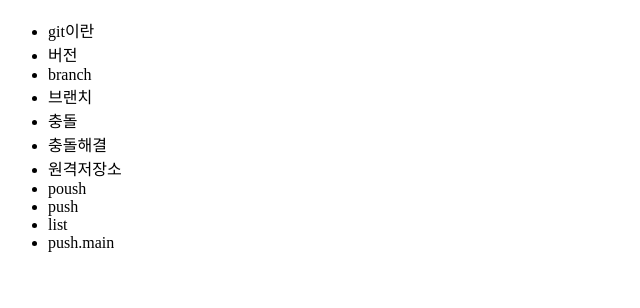
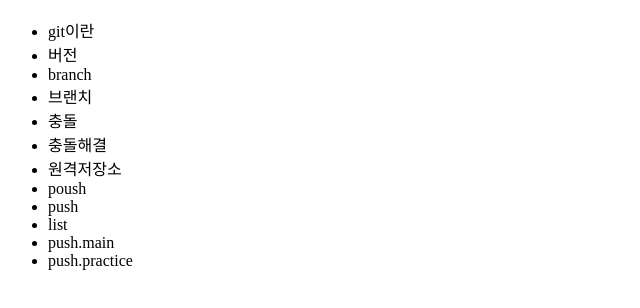
Before and after one commit to Jinsung-Yang/SourceTree, a plain HTML site: page index.html in a window 1280 px wide. Shown: the part 48-356 px from the top of the page, without its empty margins (0-640 px from the left). Drawn offline with Linux system fonts and the light colour scheme.

Commit message:
add push_paractice

```diff
--- a/index.html
+++ b/index.html
@@ -17,6 +17,7 @@
         <li>push</li>
         <li>list</li>
         <li>push.main</li>
+        <li>push.practice</li>
 
     </ul>
 
```
